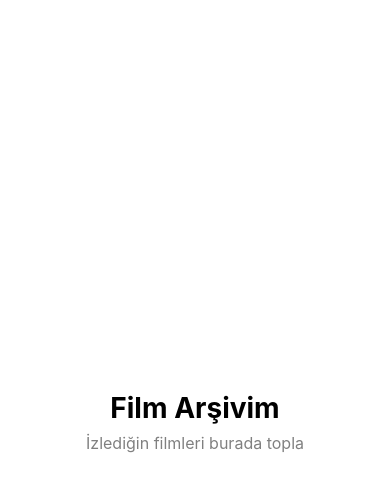
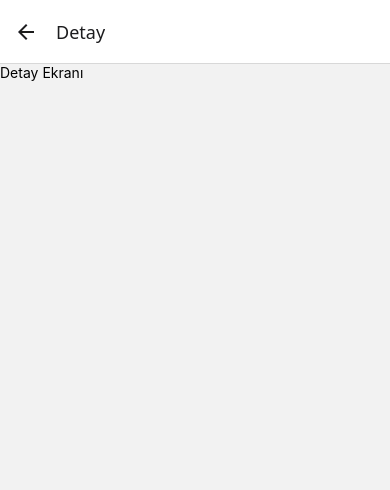
Before and after one commit to yagmursultanekin/film-app, a React Native app: screen /Detay in a window 390 px wide. Shown: the top 490 px of the page. Built offline with nearby package versions, Linux system fonts and the light colour scheme.

Commit message:
Ekranlar ve navigation eklendi

```diff
--- a/App.js
+++ b/App.js
@@ -1,28 +1,22 @@
-import { StyleSheet, Text, View } from 'react-native';
+import { NavigationContainer } from '@react-navigation/native';
+import { createNativeStackNavigator } from '@react-navigation/native-stack';
+
+import GirisEkrani from './screens/GirisEkrani';
+import KayitEkrani from './screens/KayitEkrani';
+import ListeEkrani from './screens/ListeEkrani';
+import DetayEkrani from './screens/DetayEkrani';
+
+const Stack = createNativeStackNavigator();
 
 export default function App() {
   return (
-    <View style={styles.container}>
-      <Text style={styles.title}>Film Arşivim</Text>
-      <Text style={styles.subtitle}>İzlediğin filmleri burada topla</Text>
-    </View>
+    <NavigationContainer>
+      <Stack.Navigator initialRouteName="Giris">
+        <Stack.Screen name="Giris" component={GirisEkrani} />
+        <Stack.Screen name="Kayit" component={KayitEkrani} />
+        <Stack.Screen name="Liste" component={ListeEkrani} />
+        <Stack.Screen name="Detay" component={DetayEkrani} />
+      </Stack.Navigator>
+    </NavigationContainer>
   );
 }
-
-const styles = StyleSheet.create({
-  container: {
-    flex: 1,
-    justifyContent: 'center',
-    alignItems: 'center',
-    backgroundColor: '#fff',
-  },
-  title: {
-    fontSize: 28,
-    fontWeight: 'bold',
-  },
-  subtitle: {
-    fontSize: 16,
-    color: 'gray',
-    marginTop: 8,
-  },
-});
--- /dev/null
+++ b/screens/DetayEkrani.js
@@ -0,0 +1,9 @@
+import { View, Text } from 'react-native';
+
+export default function DetayEkrani() {
+  return (
+    <View>
+      <Text>Detay Ekranı</Text>
+    </View>
+  );
+}
--- /dev/null
+++ b/screens/GirisEkrani.js
@@ -0,0 +1,9 @@
+import { View, Text } from 'react-native';
+
+export default function GirisEkrani() {
+  return (
+    <View>
+      <Text>Giriş Ekranı</Text>
+    </View>
+  );
+}
--- /dev/null
+++ b/screens/KayitEkrani.js
@@ -0,0 +1,9 @@
+import { View, Text } from 'react-native';
+
+export default function KayitEkrani() {
+  return (
+    <View>
+      <Text>Kayıt Ekranı</Text>
+    </View>
+  );
+}
--- /dev/null
+++ b/screens/ListeEkrani.js
@@ -0,0 +1,9 @@
+import { View, Text } from 'react-native';
+
+export default function ListeEkrani() {
+  return (
+    <View>
+      <Text>Liste Ekranı</Text>
+    </View>
+  );
+}
```
